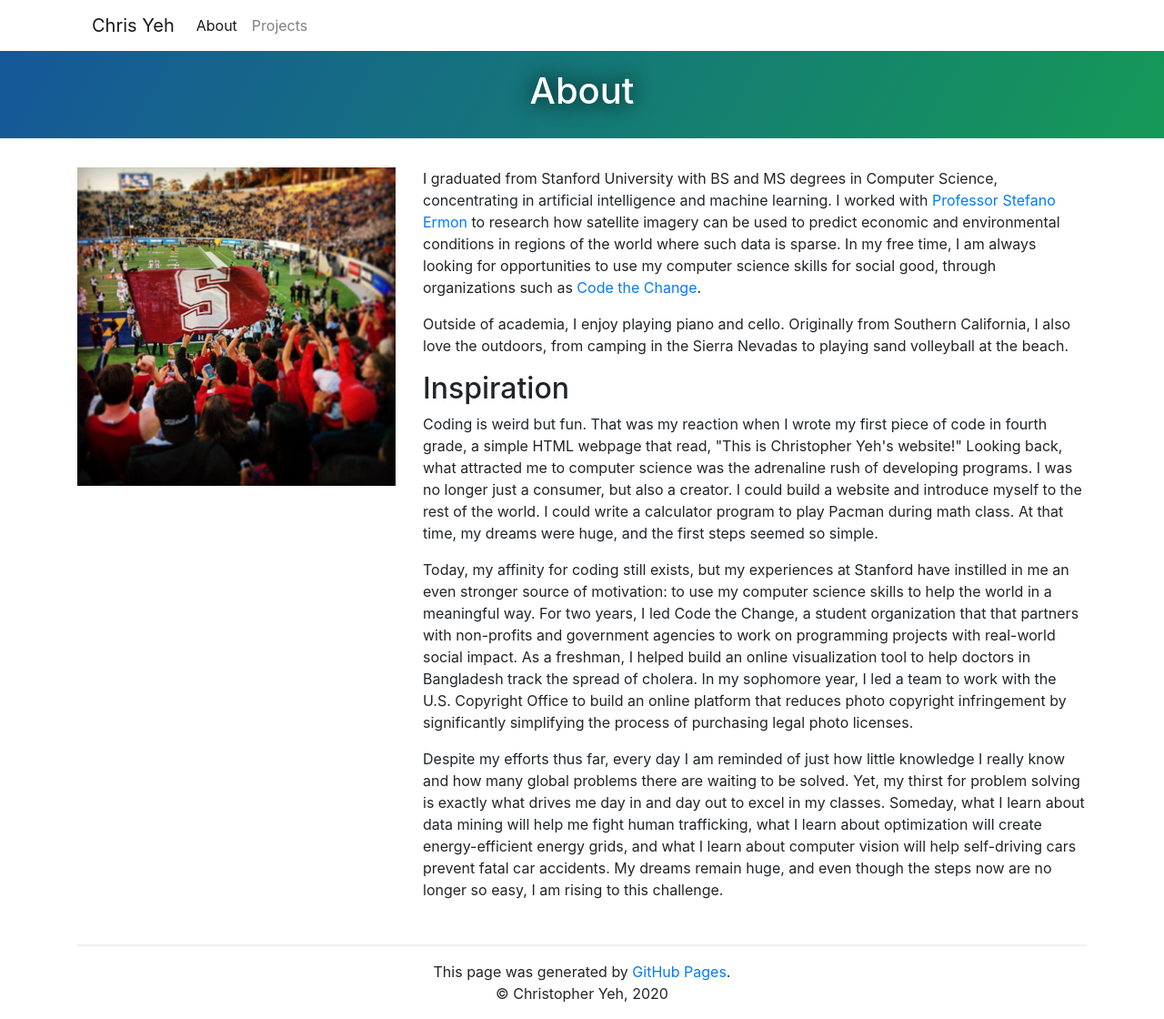
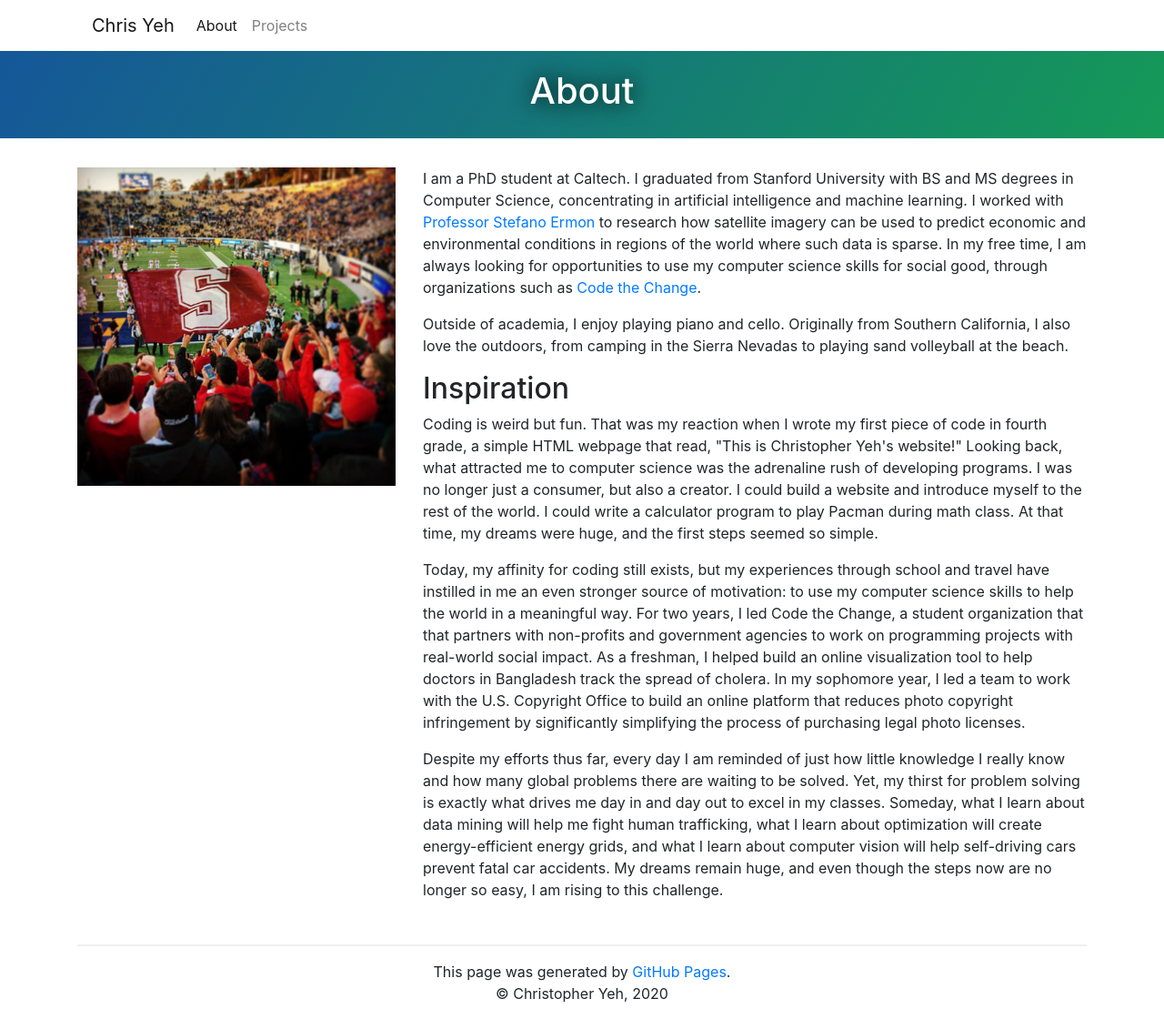
Before and after one commit to chrisyeh96/chrisyeh96.github.io, a Jekyll site: the page built from about.md, in a window 1280 px wide. Shown: the whole page at 91% size. Built offline with Jekyll 4.4.1, drawn with Linux system fonts in a browser that asks for light colours.

Commit message:
Change permalink format. Update about.

```diff
--- a/_config.yml
+++ b/_config.yml
@@ -1,8 +1,10 @@
 title: Chris Yeh
-description: Stanford BS/MS 2019, Caltech PhD 2020+
+description: ML for Sustainability | PhD Student @ Caltech
 
 highlighter: rouge
 date_format: "%b %-d, %Y"
+
+permalink: /blog/:year_:month_:day_:title:output_ext
 
 # By default, the navbar creates a link for every "page" containing a `title`
 # attribute, so long as the title does not include "404". Override the
--- a/about.md
+++ b/about.md
@@ -8,14 +8,14 @@ layout: default
     <img src="{{ site.baseurl }}/images/bio.jpg">
 </div>
 <div class="col-12 col-sm-8">
-    <p>I graduated from Stanford University with BS and MS degrees in Computer Science, concentrating in artificial intelligence and machine learning. I worked with <a href="http://cs.stanford.edu/~ermon/">Professor Stefano Ermon</a> to research how satellite imagery can be used to predict economic and environmental conditions in regions of the world where such data is sparse. In my free time, I am always looking for opportunities to use my computer science skills for social good, through organizations such as <a href="https://codethechange.stanford.edu/">Code the Change</a>.</p>
+    <p>I am a PhD student at Caltech. I graduated from Stanford University with BS and MS degrees in Computer Science, concentrating in artificial intelligence and machine learning. I worked with <a href="http://cs.stanford.edu/~ermon/">Professor Stefano Ermon</a> to research how satellite imagery can be used to predict economic and environmental conditions in regions of the world where such data is sparse. In my free time, I am always looking for opportunities to use my computer science skills for social good, through organizations such as <a href="https://codethechange.stanford.edu/">Code the Change</a>.</p>
 
     <p>Outside of academia, I enjoy playing piano and cello. Originally from Southern California, I also love the outdoors, from camping in the Sierra Nevadas to playing sand volleyball at the beach.</p>
 
     <h2>Inspiration</h2>
     <p>Coding is weird but fun. That was my reaction when I wrote my first piece of code in fourth grade, a simple HTML webpage that read, "This is Christopher Yeh's website!" Looking back, what attracted me to computer science was the adrenaline rush of developing programs. I was no longer just a consumer, but also a creator. I could build a website and introduce myself to the rest of the world. I could write a calculator program to play Pacman during math class. At that time, my dreams were huge, and the first steps seemed so simple.</p>
 
-    <p>Today, my affinity for coding still exists, but my experiences at Stanford have instilled in me an even stronger source of motivation: to use my computer science skills to help the world in a meaningful way. For two years, I led Code the Change, a student organization that that partners with non-profits and government agencies to work on programming projects with real-world social impact. As a freshman, I helped build an online visualization tool to help doctors in Bangladesh track the spread of cholera. In my sophomore year, I led a team to work with the U.S. Copyright Office to build an online platform that reduces photo copyright infringement by significantly simplifying the process of purchasing legal photo licenses.</p>
+    <p>Today, my affinity for coding still exists, but my experiences through school and travel have instilled in me an even stronger source of motivation: to use my computer science skills to help the world in a meaningful way. For two years, I led Code the Change, a student organization that that partners with non-profits and government agencies to work on programming projects with real-world social impact. As a freshman, I helped build an online visualization tool to help doctors in Bangladesh track the spread of cholera. In my sophomore year, I led a team to work with the U.S. Copyright Office to build an online platform that reduces photo copyright infringement by significantly simplifying the process of purchasing legal photo licenses.</p>
 
     <p>Despite my efforts thus far, every day I am reminded of just how little knowledge I really know and how many global problems there are waiting to be solved. Yet, my thirst for problem solving is exactly what drives me day in and day out to excel in my classes. Someday, what I learn about data mining will help me fight human trafficking, what I learn about optimization will create energy-efficient energy grids, and what I learn about computer vision will help self-driving cars prevent fatal car accidents. My dreams remain huge, and even though the steps now are no longer so easy, I am rising to this challenge.</p>
 </div>
```
